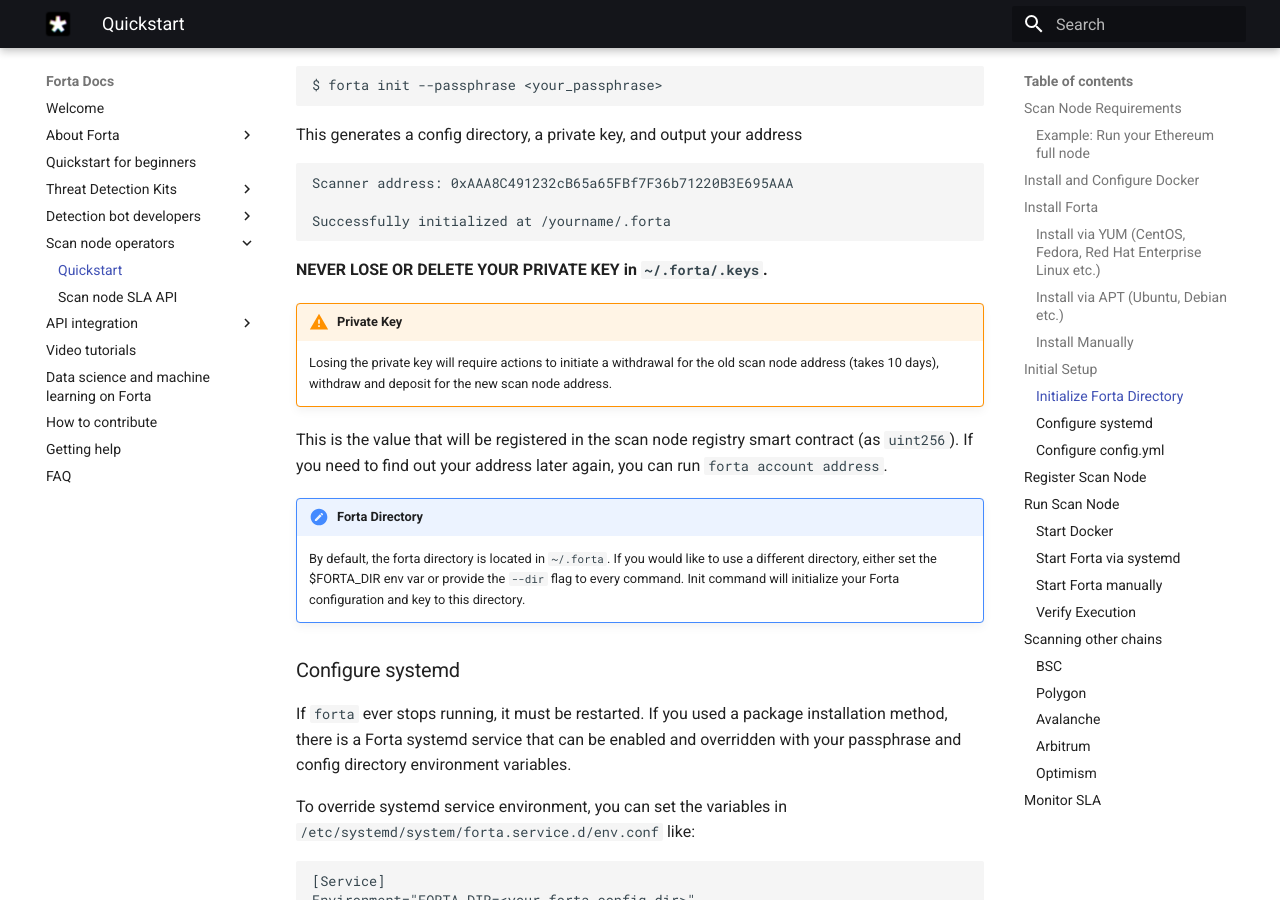
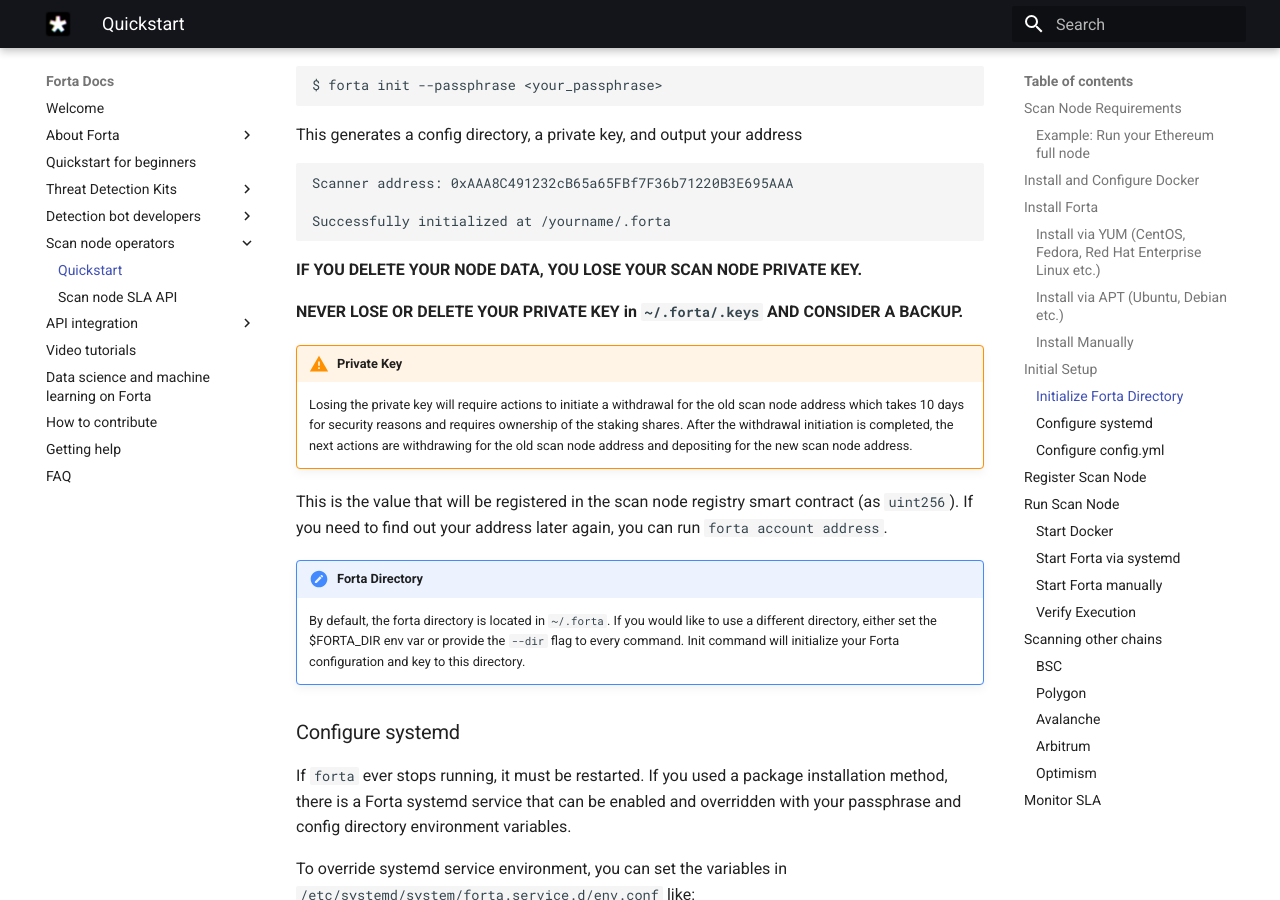
Before and after one commit to forta-network/docs, an MkDocs documentation site: the page built from docs/scanner-quickstart.md, in a window 1280 px wide and 900 px high, scrolled down 3312 px. Built offline with MkDocs 1.6.1 and Material for MkDocs 9.7.7, drawn with Linux system fonts in a browser that asks for light colours.

Commit message:
make it clear

````diff
--- a/docs/scanner-quickstart.md
+++ b/docs/scanner-quickstart.md
@@ -141,10 +141,12 @@
 Successfully initialized at /yourname/.forta
 ```
 
-**NEVER LOSE OR DELETE YOUR PRIVATE KEY in `~/.forta/.keys`.**
+**IF YOU DELETE YOUR NODE DATA, YOU LOSE YOUR SCAN NODE PRIVATE KEY.**
+
+**NEVER LOSE OR DELETE YOUR PRIVATE KEY in `~/.forta/.keys` AND CONSIDER A BACKUP.**
 
 !!! warning "Private Key"
-    Losing the private key will require actions to initiate a withdrawal for the old scan node address (takes 10 days), withdraw and deposit for the new scan node address.
+    Losing the private key will require actions to initiate a withdrawal for the old scan node address which takes 10 days for security reasons and requires ownership of the staking shares. After the withdrawal initiation is completed, the next actions are withdrawing for the old scan node address and depositing for the new scan node address.
 
 This is the value that will be registered in the scan node registry smart contract (as `uint256`).
 If you need to find out your address later again, you can run `forta account address`.
````
